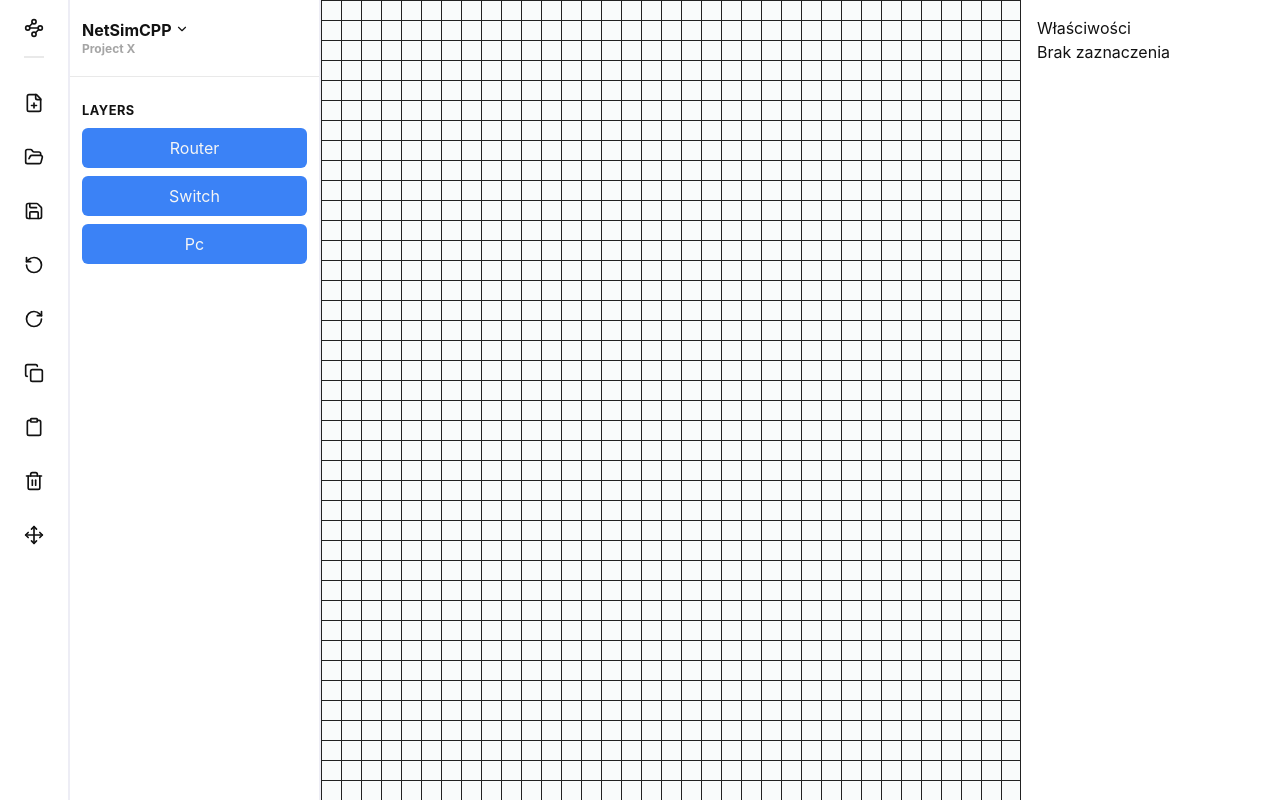
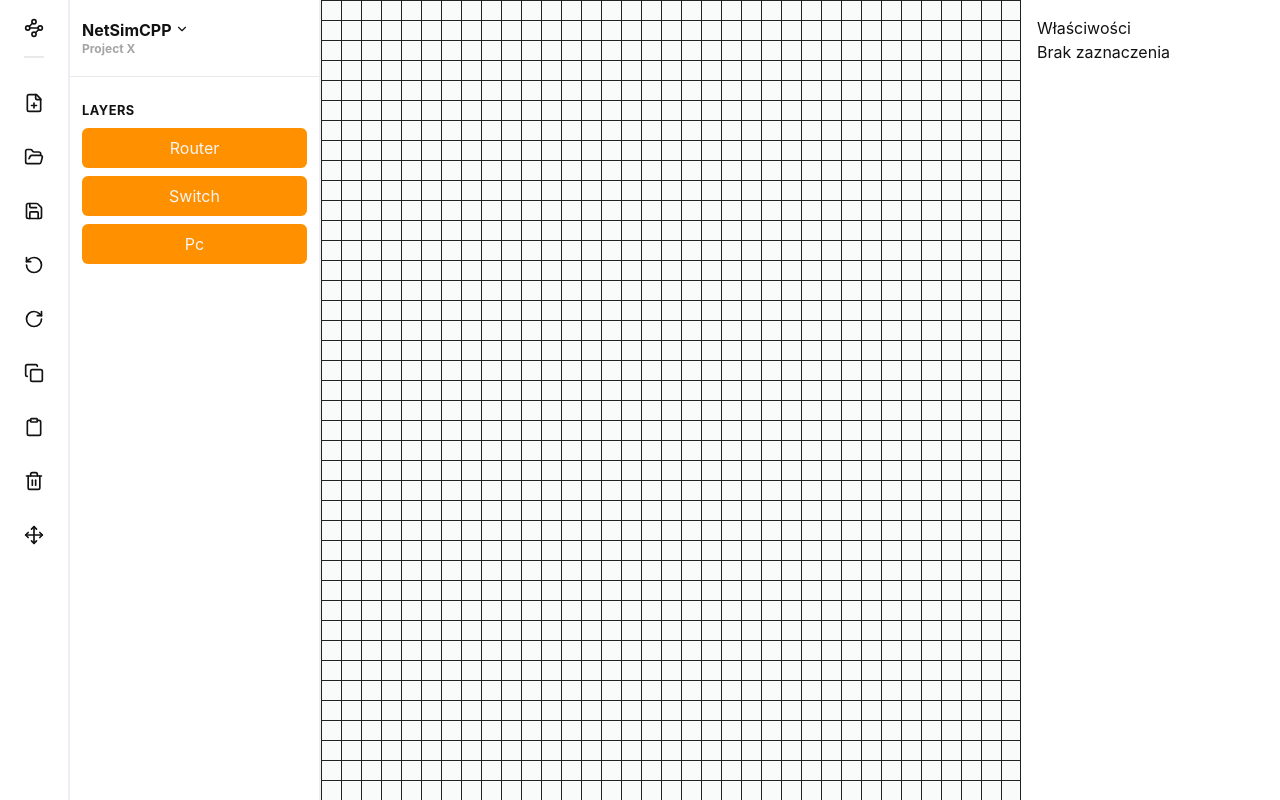
Before and after one commit to UmarlyPoeta/inzynieria_oprogramowania, a React (Vite) app in the folder project/frontend/: page / in a window 1280 px wide. Built offline with nearby package versions, Linux system fonts and the light colour scheme.

Commit message:
style: update primary color

```diff
--- a/project/frontend/src/styles/theme.ts
+++ b/project/frontend/src/styles/theme.ts
@@ -2,7 +2,7 @@ const theme = {
   colors: {
     background: "#f9fbfb",
     surface: "#ffffff",
-    primary: "#3b82f6",
+    primary: "#ff9100ff",
     secondary: "#a855f7",
     text: "#f5f5f5",
     muted: "#9ca3af",
```
